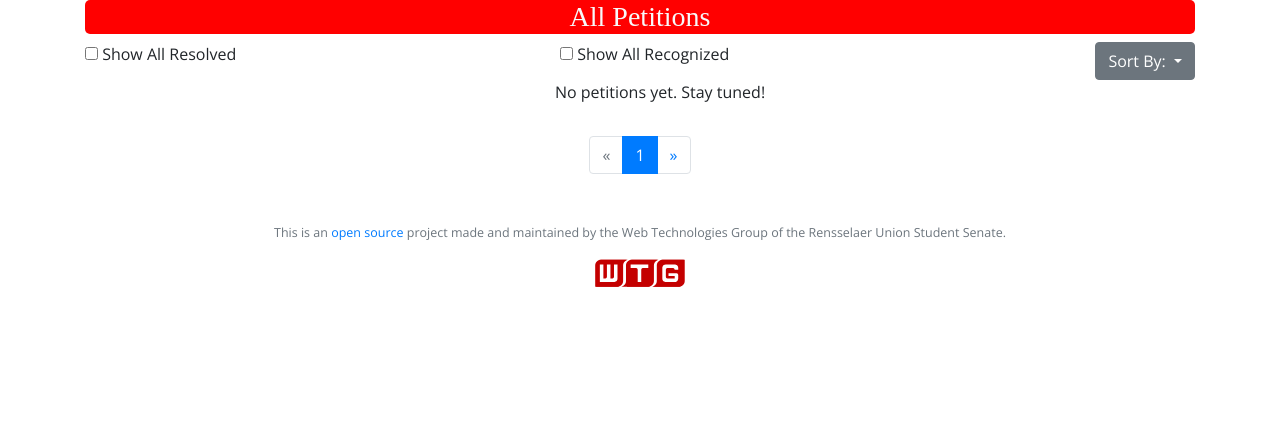
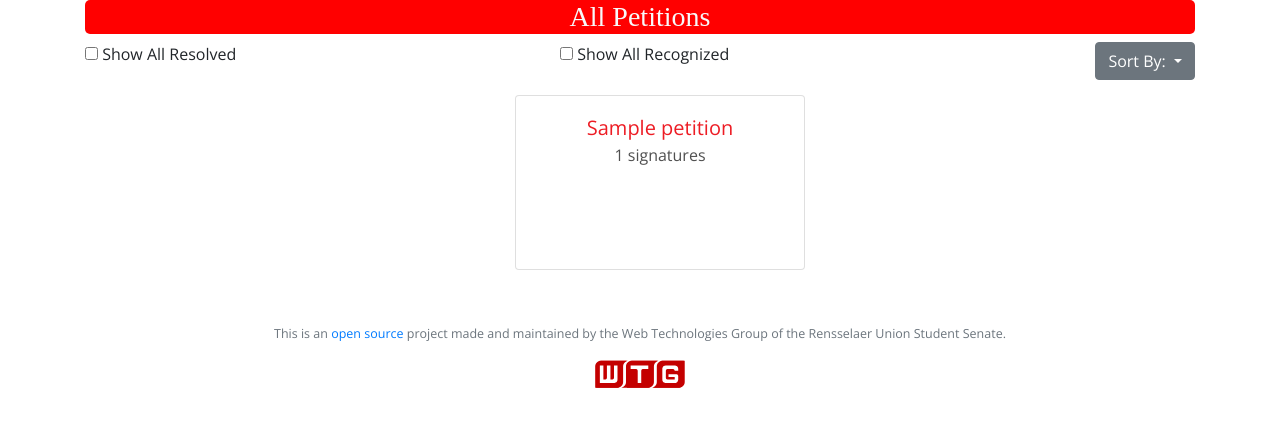
Before and after one commit to wtg/petitions-rewrite, a Django app: page /all/ in a window 1280 px wide. Shown: the part 56-483 px from the top of the page. Run offline with Django 3.2, Linux system fonts and the light colour scheme; tables that the repository leaves empty hold one stand-in row (values such as "Sample post"); some libraries are stand-ins or nearby versions; some web fonts are replaced.

Commit message:
added functionality to the paginator(all-petitions)

```diff
--- a/index/templates/all-petitions.html
+++ b/index/templates/all-petitions.html
@@ -43,33 +43,45 @@
                 <h5 class="card-title"><a href="#">{{ petition.title }}</a></h5>
                 <h6 class="card-subtitle mb-2">{{ petition.signatures.count }} signatures</h6>
                 {% for tag in petition.tags.all %}
-                <a href="#" class="link">{{ tag }}</a><br>
-                {% endfor %}
+                    <a href="#" class="link">{{ tag }}</a><br>
             </div>
         </div>
     </li>
+    {% endfor %}
+    <!--If there are no petitions, display this message-->
     {% empty %}
-    <p>No petitions yet. Stay tuned!</p>
+        <p>No petitions yet. Stay tuned!</p>
     {% endfor %}
 </ul>
 
-<div class="container">
+<!--Paginator Test-->
+{% if petitions.has_other_pages %}
     <ul class="pagination justify-content-center">
-        <li class="page-item disabled">
-            <a class="page-link" href="#">
-                <span aria-hidden="true">&laquo;</span>
-                <span class="sr-only">Previous</span>
-            </a>
-        </li>
-        <!--Page Numbers-->
-        <li class="page-item active"><a class="page-link" href="#">1</a></li>
-        <!--End of Page Numbers-->
-        <li class="page-item">
-            <a class="page-link" href="#">
-                <span aria-hidden="true">&raquo;</span>
-                <span class="sr-only">Next</span>
-            </a>
-        </li>
+        <!--if there are any accessable petitions before the page that we're on, be able to get access to that 'page' of information-->
+        {% if petitions.has_previous %}
+            <li class="page-item">
+                <a class="page-link" href="?page={{ petitions.previous_page_number }}">&laquo;</a>
+            </li>
+        <!--Else disable left arrow-->
+        {% else %}
+            <li class="page-item disabled"><span class="page-link">&laquo;</span></li>
+        {% endif %}
+        <!--Page number logic-->
+        {% for i in petitions.paginator.page_range %}
+            {% if petitions.number == i %}
+                <li class="page-item active">
+                    <span class="page-link">{{ i }}<span class="sr-only">(current)</span></span></li>
+            {% else %}
+                <li><a class="page-link" href="?page={{ i }}">{{ i }}</a></li>
+            {% endif %}
+        {% endfor %}
+        {% if petitions.has_next %}
+            <li class="page-item">
+                <a class="page-link" href="?page={{ petitions.next_page_number }}">&raquo;</a>
+            </li>
+        {% else %}
+            <li class="page-item disabled"><span class="page-link">&raquo;</span></li>
+        {% endif %}
     </ul>
-</div>
+{% endif %}
 {% endblock %}
--- a/index/views.py
+++ b/index/views.py
@@ -2,6 +2,8 @@ from django.shortcuts import render
 from django.views import generic
 from .forms import CreatePetitionForm
 from .models import Petition, Tag
+from django.contrib.auth.models import User
+from django.core.paginator import Paginator, EmptyPage, PageNotAnInteger
 
 
 def index(request):
@@ -9,9 +11,20 @@ def index(request):
     context = {"petitions": petitions}
     return render(request, "index.html", context=context)
 
-
+#request information for the view_all petitions page
 def all(request):
-    return render(request, "all-petitions.html")
+    petitions = Petition.objects.all()
+    ''' paginator separates the content of page 1 with the content of page 2, so on'''
+    page = request.GET.get('page', 1)
+    #show 18 petitions objects per page
+    paginator = Paginator(petitions, 18)
+    try:
+        users = paginator.page(page)
+    except PageNotAnInteger:
+        users = paginator.page(1)
+    except EmptyPage:
+        users = paginator.page(paginator.num_pages)
+    return render(request, "all-petitions.html", {'petitions': users})
 
 
 def create(request):
```
